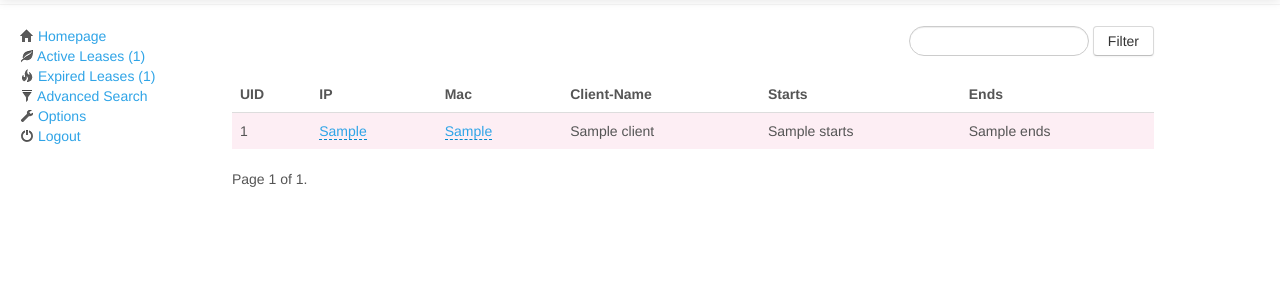
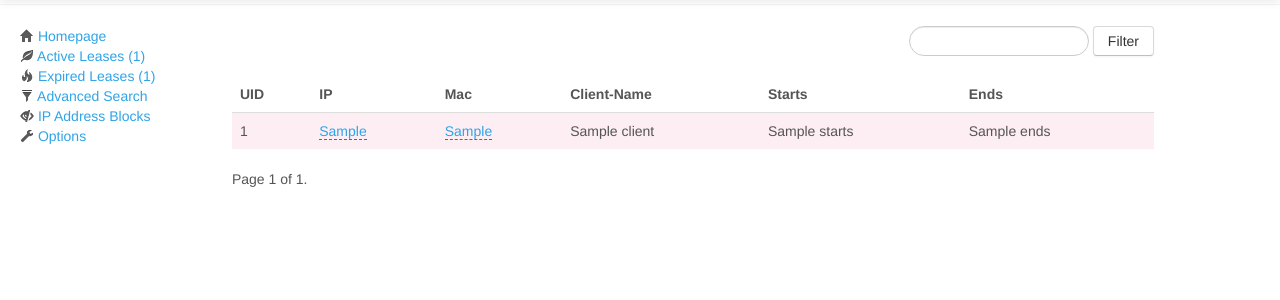
Before and after one commit to COMU/mercekd, a Django app: template mercekdUI/templates/home/leases.html in a window 1280 px wide. Shown: the part 51-351 px from the top of the page. Run offline with Django 3.2, Linux system fonts and the light colour scheme; the template is opened without the code that fills it: most values are stand-ins (such as "Sample title", 1, 10 or a date in 2020); some libraries are stand-ins or nearby versions.

Commit message:
Fix lease count on options & Add ipaddr blocks to menu

```diff
--- a/mercekdUI/main/views.py
+++ b/mercekdUI/main/views.py
@@ -97,6 +97,7 @@ def options(request):
 	context = {
            'page_title': 'Options',
            'path_file' : path_list,
+           'count': listCount(),
 	}
 
 	return render_to_response("home/options.html",
--- a/mercekdUI/templates/base/layout1.html
+++ b/mercekdUI/templates/base/layout1.html
@@ -7,9 +7,9 @@
 			<li><a href="{% url homePage %}"><i class="icon-home"></i> {% trans "Homepage" %}</a></li>
 			<li><a href="{% url listLeases leases="active" %}"><i class="icon-leaf"></i> {% trans "Active Leases" %} ({{ count|first }})</a></li>
 			<li><a href="{% url listLeases leases="expired" %}"><i class="icon-fire"></i> {% trans "Expired Leases" %} ({{ count|last }})</a></li>
-			<li><a href="#forms"><i class="icon-filter"></i> {% trans "Advanced Search"  %}</a></li>
-			<li><a href="{% url options %}"><i class="icon-wrench"></i> {% trans "Options"  %}</a></li>
-			<li><a href=""><i class="icon-off"></i> {% trans "Logout"  %}</a></li>
+			<li><a href="#"><i class="icon-filter"></i> {% trans "Advanced Search"  %}</a></li>
+            <li><a href="#"><i class="icon-eye-close"></i> {% trans "IP Address Blocks"  %}</a></li>
+            <li><a href="{% url options %}"><i class="icon-wrench"></i> {% trans "Options"  %}</a></li>
 		</ul>
            </div>
         {% endblock %}
```
